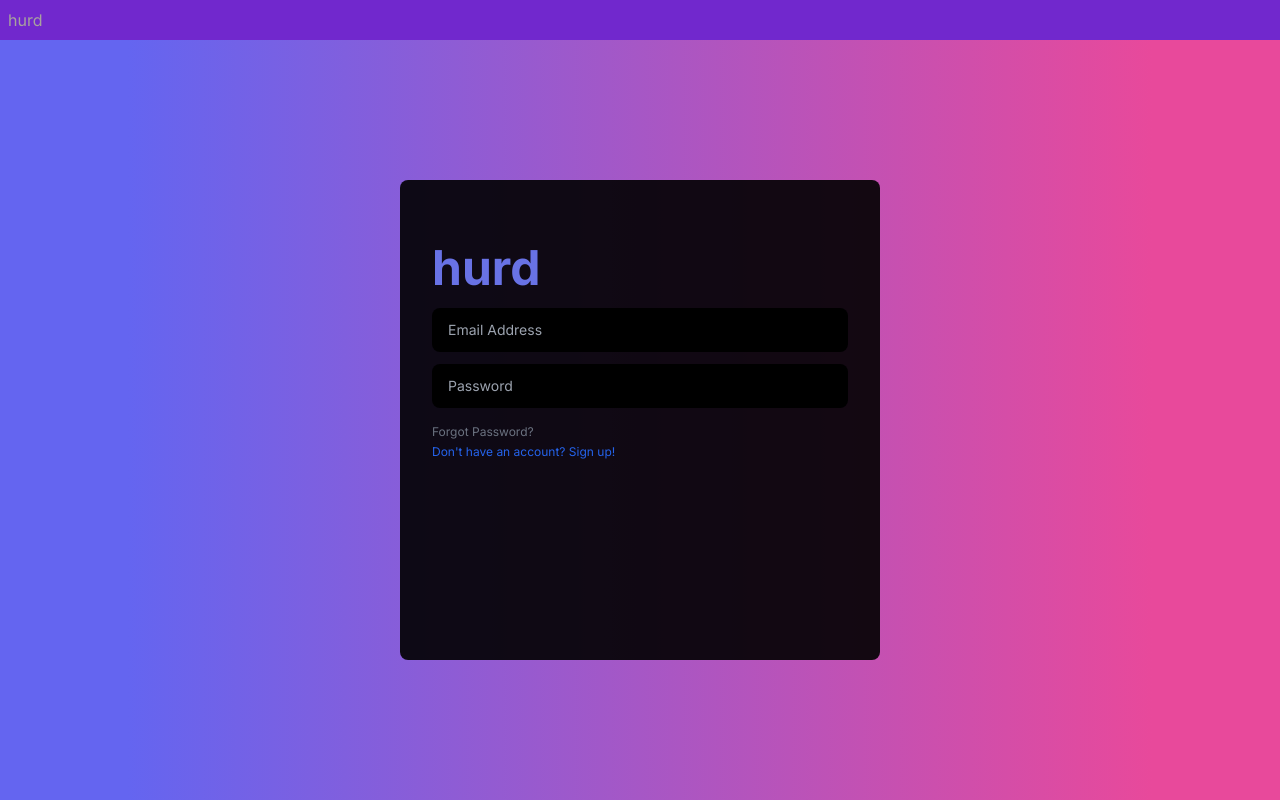
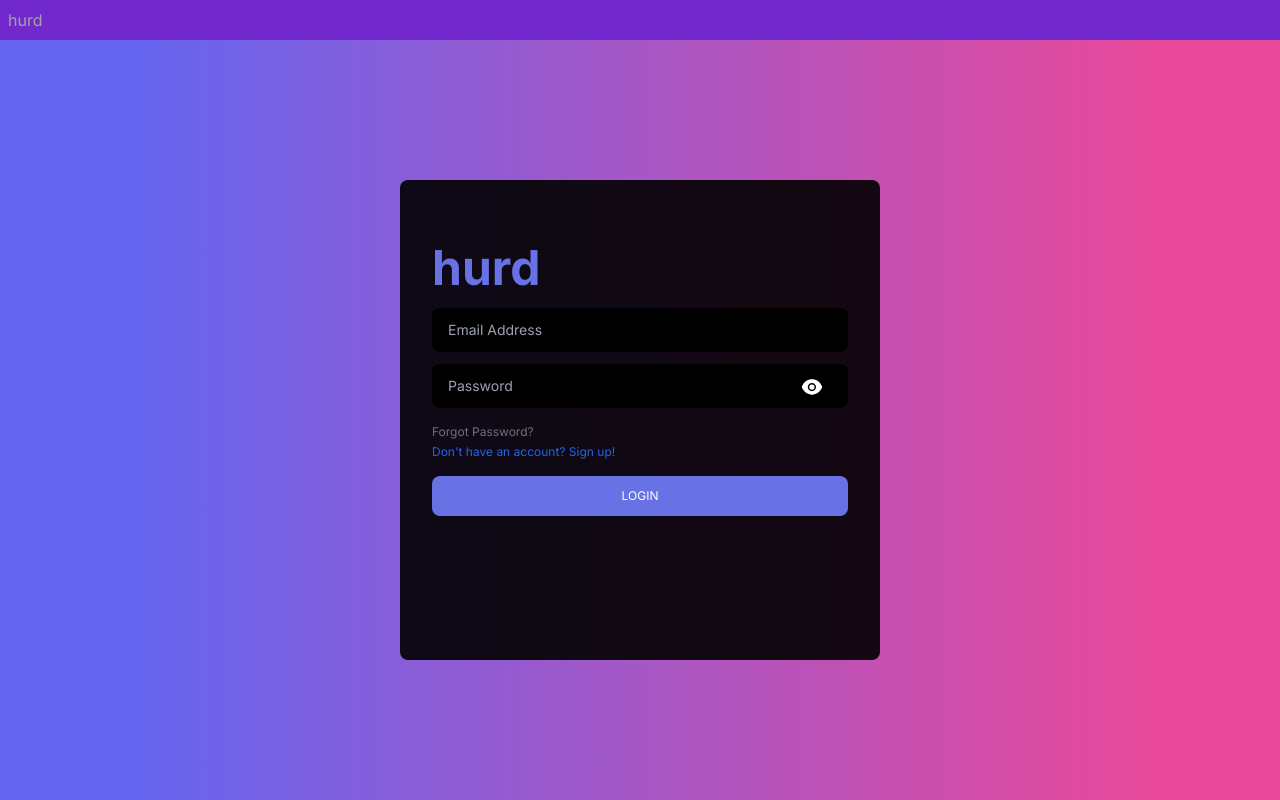
Before and after one commit to hnguyen1179/hurd-coding-challenge, a Next.js app: page / in a window 1280 px wide. Built offline with nearby package versions, Linux system fonts and the light colour scheme.

Commit message:
Added PasswordInput component

```diff
--- a/src/app/page.tsx
+++ b/src/app/page.tsx
@@ -1,3 +1,6 @@
+import IconEye from "@/assets/IconEye";
+import PasswordInput from "@/components/PasswordInput.tsx";
+
 export default function Login() {
   return (
     <main className="grid h-full place-items-center bg-gradient-linear p-24">
@@ -13,13 +16,7 @@ export default function Login() {
               placeholder="Email Address"
               autoComplete="off"
             />
-            <input
-              className="w-full rounded-lg bg-black px-4 py-3 text-sm text-white"
-              id="password-input"
-              name="password"
-              type="password"
-              placeholder="Password"
-            />
+            <PasswordInput />
           </div>
           <div className="flex flex-col gap-1 text-xs">
             <a className="text-gray-500 w-fit" href="">
@@ -29,7 +26,11 @@ export default function Login() {
               Don't have an account? Sign up!
             </a>
           </div>
-          <button></button>
+          <button type="submit" className="bg-hurd-purple-light uppercase text-white text-xs rounded-lg">
+            <div className="p-3">
+              login
+            </div>
+          </button>
         </form>
       </div>
     </main>
--- a/src/assets/IconEye.tsx
+++ b/src/assets/IconEye.tsx
@@ -2,7 +2,7 @@
 
 function IconEye() {
   return (
-    <svg viewBox="0 0 1024 1024" fill="currentColor" height="1em" width="1em">
+    <svg viewBox="0 0 1024 1024" fill="currentColor" height="100%" width="100%">
       <path d="M396 512a112 112 0 10224 0 112 112 0 10-224 0zm546.2-25.8C847.4 286.5 704.1 186 512 186c-192.2 0-335.4 100.5-430.2 300.3a60.3 60.3 0 000 51.5C176.6 737.5 319.9 838 512 838c192.2 0 335.4-100.5 430.2-300.3 7.7-16.2 7.7-35 0-51.5zM508 688c-97.2 0-176-78.8-176-176s78.8-176 176-176 176 78.8 176 176-78.8 176-176 176z" />
     </svg>
   );
--- a/src/assets/IconEyeInvisible.tsx
+++ b/src/assets/IconEyeInvisible.tsx
@@ -2,7 +2,7 @@
 
 function IconEyeInvisible() {
   return (
-    <svg viewBox="0 0 1024 1024" fill="currentColor" height="1em" width="1em">
+    <svg viewBox="0 0 1024 1024" fill="currentColor" height="100%" width="100%">
       <path d="M508 624a112 112 0 00112-112c0-3.28-.15-6.53-.43-9.74L498.26 623.57c3.21.28 6.45.43 9.74.43zm370.72-458.44L836 122.88a8 8 0 00-11.31 0L715.37 232.23Q624.91 186 512 186q-288.3 0-430.2 300.3a60.3 60.3 0 000 51.5q56.7 119.43 136.55 191.45L112.56 835a8 8 0 000 11.31L155.25 889a8 8 0 0011.31 0l712.16-712.12a8 8 0 000-11.32zM332 512a176 176 0 01258.88-155.28l-48.62 48.62a112.08 112.08 0 00-140.92 140.92l-48.62 48.62A175.09 175.09 0 01332 512z" />
       <path d="M942.2 486.2Q889.4 375 816.51 304.85L672.37 449A176.08 176.08 0 01445 676.37L322.74 798.63Q407.82 838 512 838q288.3 0 430.2-300.3a60.29 60.29 0 000-51.5z" />
     </svg>
--- /dev/null
+++ b/src/components/PasswordInput.tsx/index.tsx
@@ -0,0 +1,32 @@
+"use client";
+
+import IconEye from "@/assets/IconEye";
+import IconEyeInvisible from "@/assets/IconEyeInvisible";
+import { useState } from "react";
+
+const PasswordInput = () => {
+  const [showPassword, setShowPassword] = useState(false);
+
+  const togglePassword = () => setShowPassword((prev) => !prev);
+
+  return (
+    <div className="relative">
+			<input
+				// pr-16 prevents password from overlapping toggle reveal password button
+        className="w-full rounded-lg bg-black pl-4 pr-16 py-3 text-sm text-white"
+        id="password-input"
+        name="password"
+        type={showPassword ? "text" : "password"}
+        placeholder="Password"
+      />
+      <div
+        className="absolute top-1/4 right-6 h-6 w-6 text-white"
+        onClick={togglePassword}
+      >
+        {showPassword ? <IconEyeInvisible /> : <IconEye />}
+      </div>
+    </div>
+  );
+};
+
+export default PasswordInput;
```
